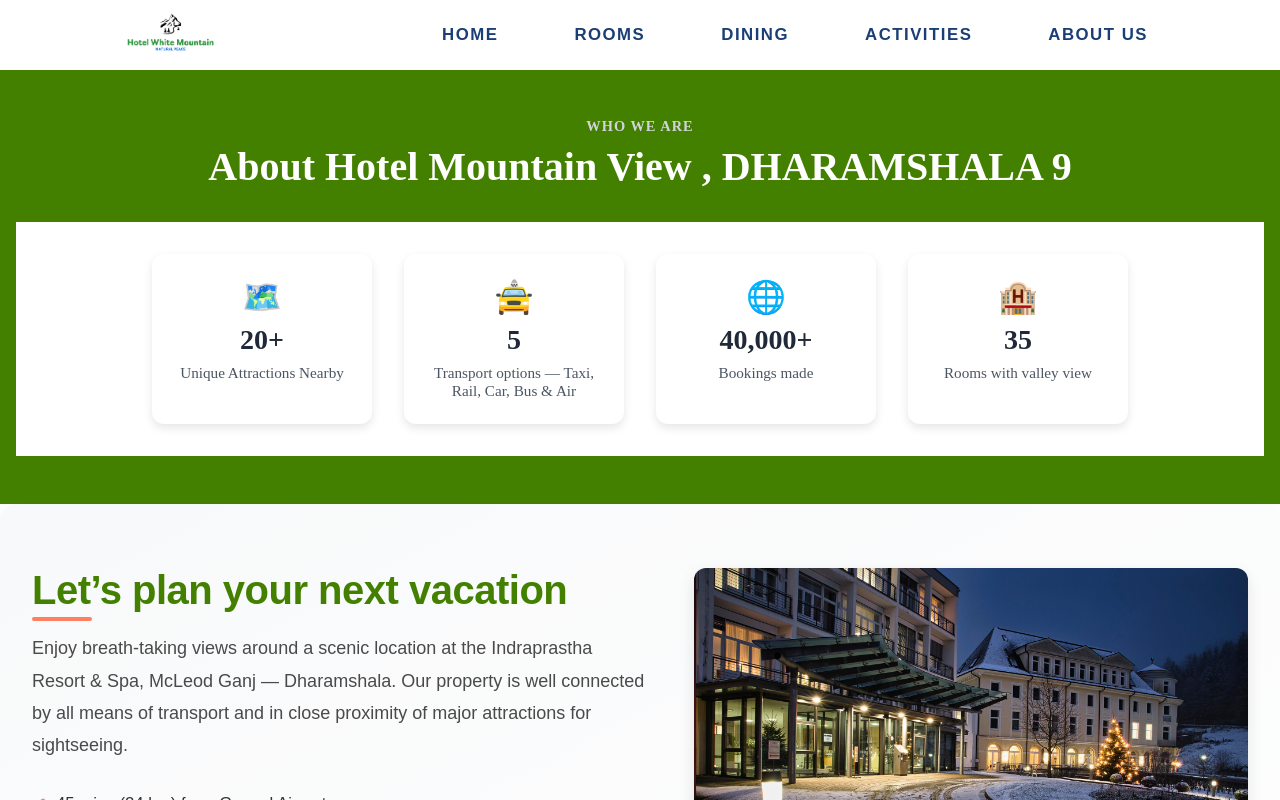
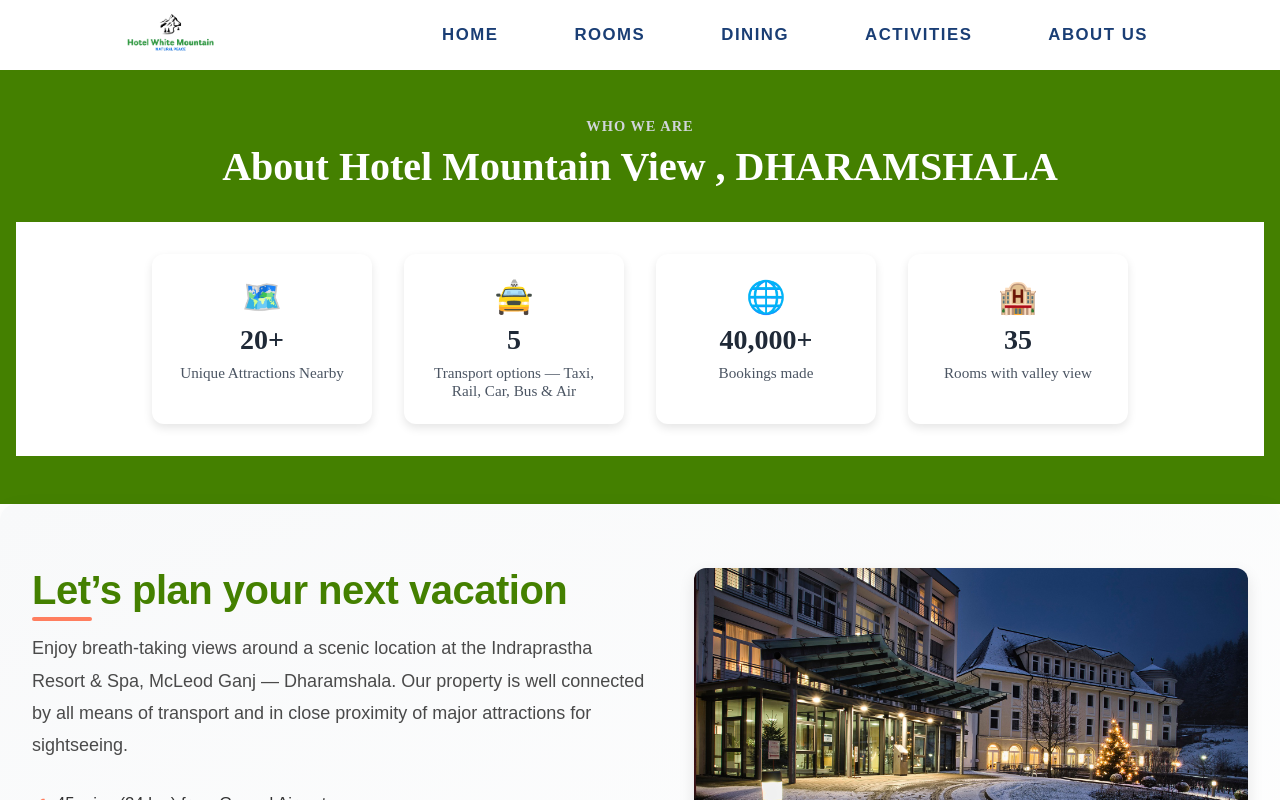
Before and after one commit to aniket44788/MY-HOTEL-WEBSITE, a React (Vite) app: page /about in a window 1280 px wide. Shown: the top 800 px of the page. Built offline with nearby package versions, Linux system fonts and the light colour scheme.

Commit message:
ui updated

```diff
--- a/src/Components/Navbar/Nav-Contents/About/About.jsx
+++ b/src/Components/Navbar/Nav-Contents/About/About.jsx
@@ -14,7 +14,7 @@ function AboutResort() {
 
     <section className="about-section">
       <h4 className="sub-title">Who We Are</h4>
-      <h1 className="main-title">About Hotel Mountain View , DHARAMSHALA 9</h1>
+      <h1 className="main-title">About Hotel Mountain View , DHARAMSHALA </h1>
       <div className="cards-container">
         {stats.map(stat => (
           <div key={stat.id} className="info-card">
```
